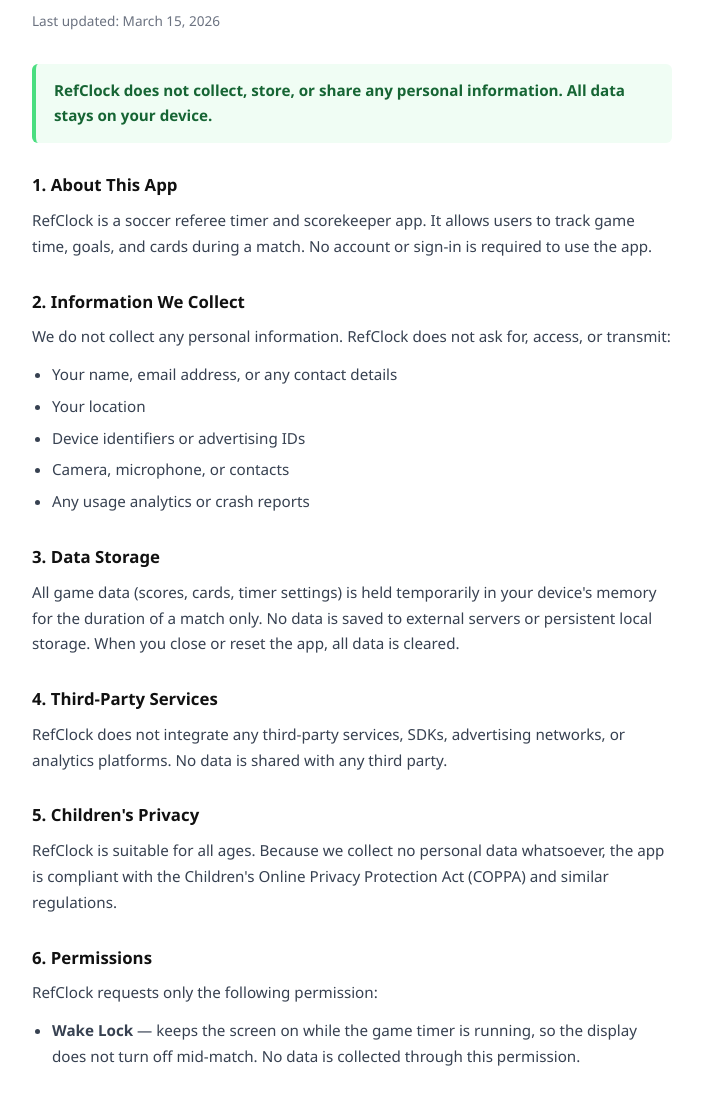
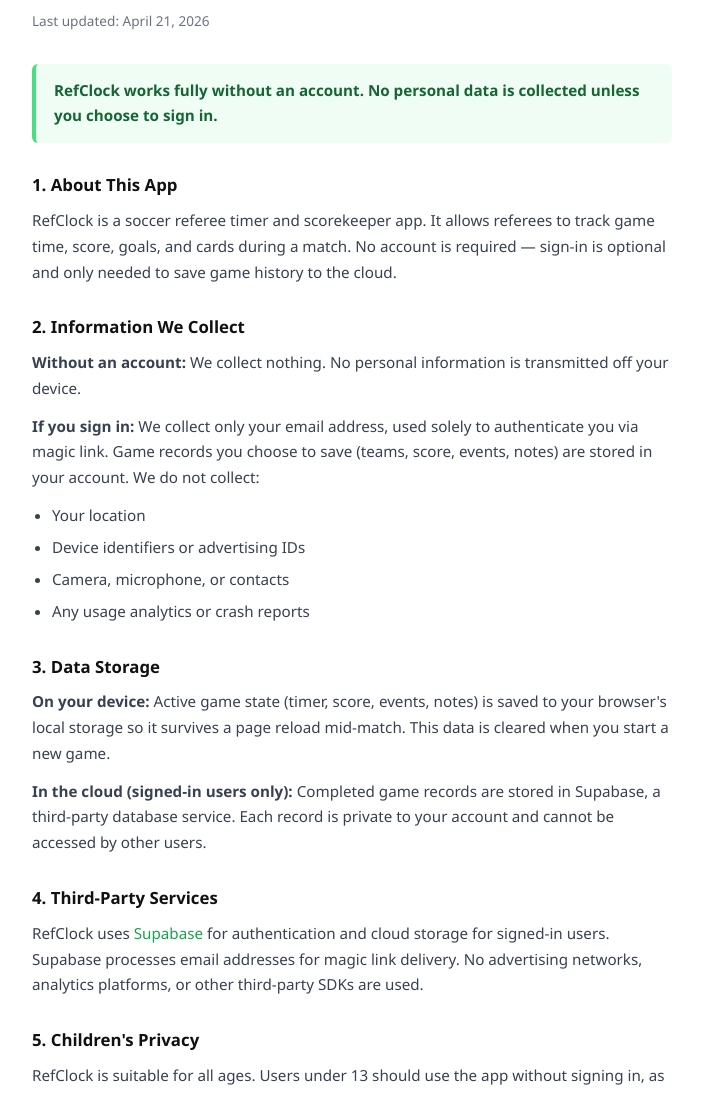
Before and after one commit to raydl18/refclock, a website: page privacy.html in a window 1280 px wide. Shown: the part 201-1294 px from the top of the page, without its empty margins (288-989 px from the left). Drawn offline with Linux system fonts and the light colour scheme.

Commit message:
updated privacy policy, showing data collection for sign-in, supabase service for game data

```diff
--- a/privacy.html
+++ b/privacy.html
@@ -120,19 +120,19 @@
     </div>
 
     <h1>Privacy Policy</h1>
-    <div class="last-updated">Last updated: March 15, 2026</div>
+    <div class="last-updated">Last updated: April 21, 2026</div>
 
     <div class="highlight">
-      RefClock does not collect, store, or share any personal information. All data stays on your device.
+      RefClock works fully without an account. No personal data is collected unless you choose to sign in.
     </div>
 
     <h2>1. About This App</h2>
-    <p>RefClock is a soccer referee timer and scorekeeper app. It allows users to track game time, goals, and cards during a match. No account or sign-in is required to use the app.</p>
+    <p>RefClock is a soccer referee timer and scorekeeper app. It allows referees to track game time, score, goals, and cards during a match. No account is required — sign-in is optional and only needed to save game history to the cloud.</p>
 
     <h2>2. Information We Collect</h2>
-    <p>We do not collect any personal information. RefClock does not ask for, access, or transmit:</p>
+    <p><strong>Without an account:</strong> We collect nothing. No personal information is transmitted off your device.</p>
+    <p><strong>If you sign in:</strong> We collect only your email address, used solely to authenticate you via magic link. Game records you choose to save (teams, score, events, notes) are stored in your account. We do not collect:</p>
     <ul>
-      <li>Your name, email address, or any contact details</li>
       <li>Your location</li>
       <li>Device identifiers or advertising IDs</li>
       <li>Camera, microphone, or contacts</li>
@@ -140,18 +140,20 @@
     </ul>
 
     <h2>3. Data Storage</h2>
-    <p>All game data (scores, cards, timer settings) is held temporarily in your device's memory for the duration of a match only. No data is saved to external servers or persistent local storage. When you close or reset the app, all data is cleared.</p>
+    <p><strong>On your device:</strong> Active game state (timer, score, events, notes) is saved to your browser's local storage so it survives a page reload mid-match. This data is cleared when you start a new game.</p>
+    <p><strong>In the cloud (signed-in users only):</strong> Completed game records are stored in Supabase, a third-party database service. Each record is private to your account and cannot be accessed by other users.</p>
 
     <h2>4. Third-Party Services</h2>
-    <p>RefClock does not integrate any third-party services, SDKs, advertising networks, or analytics platforms. No data is shared with any third party.</p>
+    <p>RefClock uses <a href="https://supabase.com/privacy" target="_blank">Supabase</a> for authentication and cloud storage for signed-in users. Supabase processes email addresses for magic link delivery. No advertising networks, analytics platforms, or other third-party SDKs are used.</p>
 
     <h2>5. Children's Privacy</h2>
-    <p>RefClock is suitable for all ages. Because we collect no personal data whatsoever, the app is compliant with the Children's Online Privacy Protection Act (COPPA) and similar regulations.</p>
+    <p>RefClock is suitable for all ages. Users under 13 should use the app without signing in, as the sign-in flow requires an email address.</p>
 
     <h2>6. Permissions</h2>
-    <p>RefClock requests only the following permission:</p>
+    <p>RefClock may request the following permissions:</p>
     <ul>
-      <li><strong>Wake Lock</strong> — keeps the screen on while the game timer is running, so the display does not turn off mid-match. No data is collected through this permission.</li>
+      <li><strong>Wake Lock</strong> — keeps the screen on while the timer is running. No data is collected.</li>
+      <li><strong>Notifications</strong> — sends a local notification at half time and full time. Notifications are generated on your device and not transmitted anywhere.</li>
     </ul>
 
     <h2>7. Changes to This Policy</h2>
```
